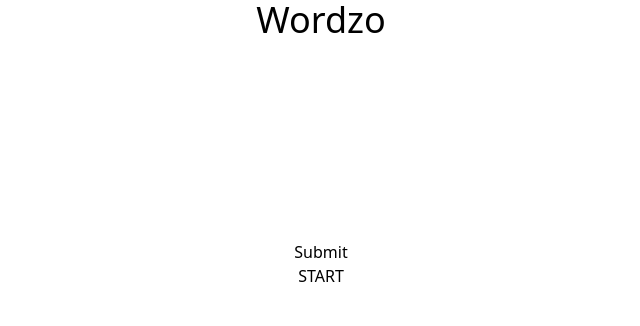
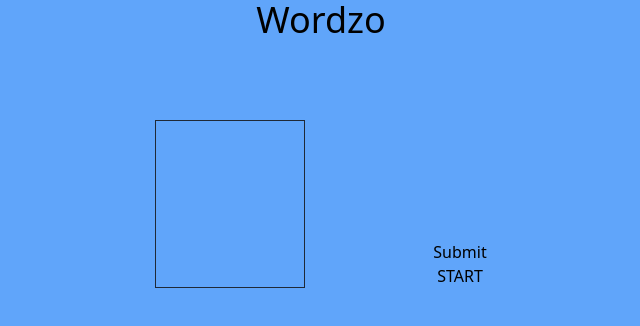
Before and after one commit to taimoorM/word-ladder, a React (Vite) app: page / in a window 1280 px wide. Shown: the top 326 px of the page, without its empty margins (319-959 px from the left). Built offline with nearby package versions, Linux system fonts and the light colour scheme.

Commit message:
Add: word board

```diff
--- a/src/App.tsx
+++ b/src/App.tsx
@@ -43,11 +43,17 @@ function App() {
   };
 
   return (
-    <div className="container justify-center items-center h-screen mx-auto">
+    <div className="container flex flex-col items-center h-screen mx-auto bg-blue-400">
       <div className="mb-20">
         <h1 className="text-4xl text-center">Wordzo</h1>
       </div>
-
+      <div className="flex w-full justify-center">
+        <div className="flex flex-col mr-32 w-[150px] border border-gray-800">
+          {wordBoard.map((word) => (
+            <div>{word}</div>
+          ))}
+        </div>
+        <div>
           <div className="h-10 flex justify-center">{wordInput}</div>
 
           <div className="flex flex-col justify-center items-center">
@@ -90,6 +96,8 @@ function App() {
             <button onClick={handleGenerateWordLadder}>START</button>
           </div>
         </div>
+      </div>
+    </div>
   );
 }
 
```
Lines whose indentation alone changed are shown as unchanged.
